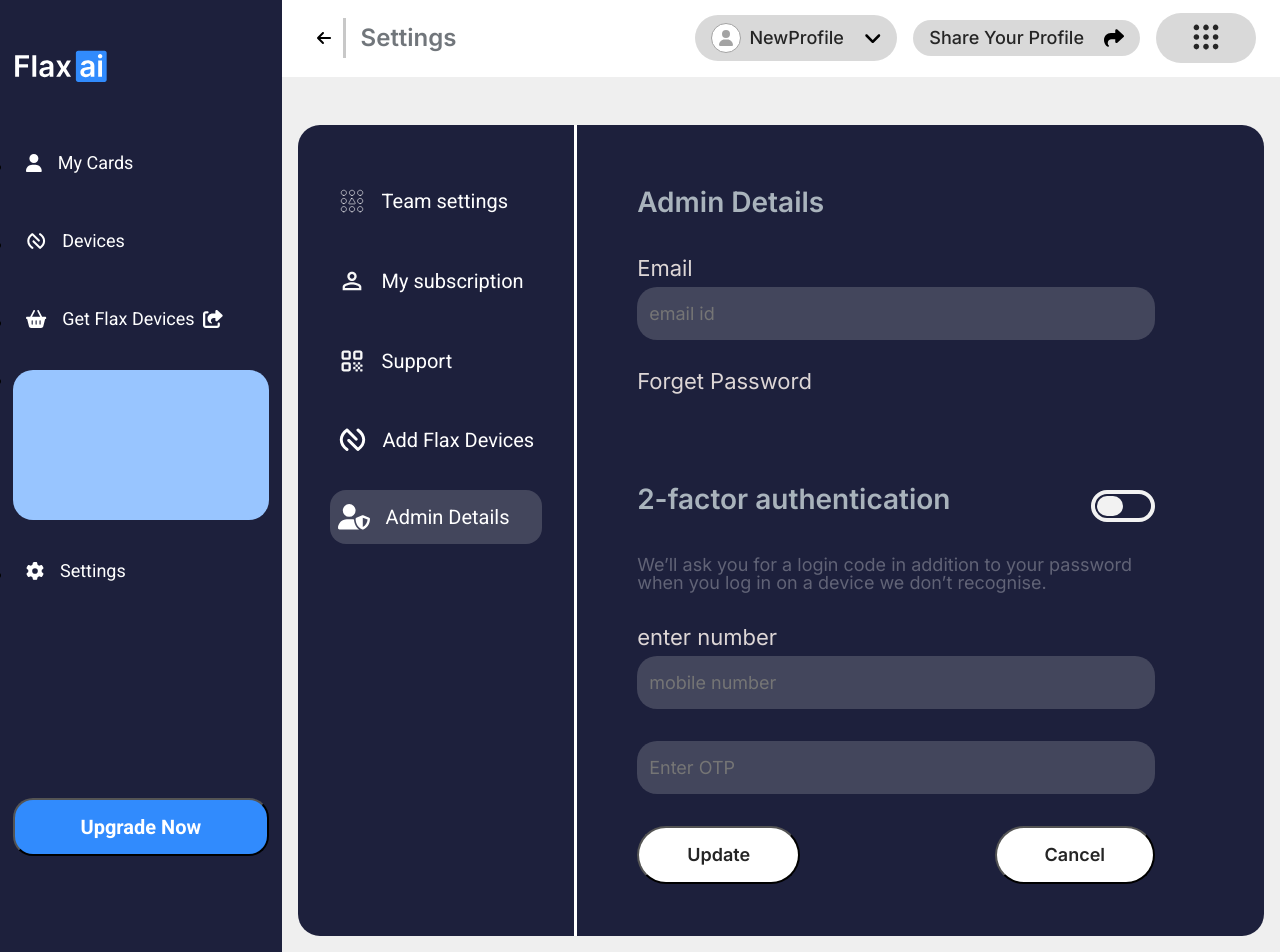
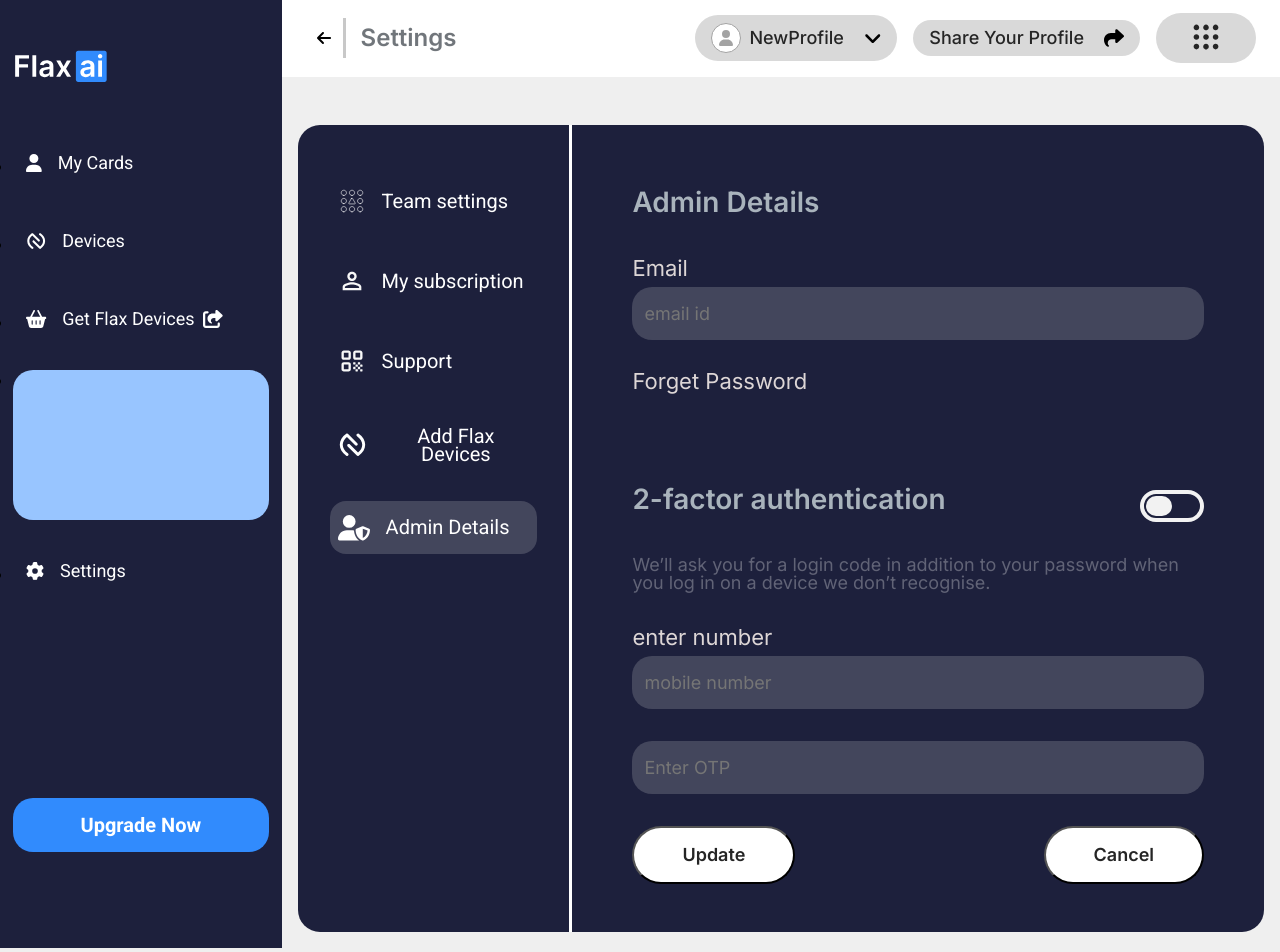
Before and after one commit to saquibnasar/flaxdashboardcode, a React (Create React App) app: page /setting_admin in a window 1280 px wide. Built offline with nearby package versions, Linux system fonts and the light colour scheme.

Commit message:
new changes

```diff
--- a/src/component/SIdebar.js
+++ b/src/component/SIdebar.js
@@ -27,7 +27,7 @@
         </li>
 
         <li className="nav-item">
-          <NavLink className="nav-link" aria-current="page" to="/fetflaxdevices"><FontAwesomeIcon icon={faBasketShopping} /> <div className='d-flex gap-2' >Get Flax Devices <FontAwesomeIcon icon={faShareSquare} /> </div></NavLink>
+          <NavLink className="nav-link" aria-current="page" to="/"><FontAwesomeIcon icon={faBasketShopping} /> <div className='d-flex gap-2' >Get Flax Devices <FontAwesomeIcon icon={faShareSquare} /> </div></NavLink>
         </li>
         <li className="nav-box">
         </li>
--- a/src/sass/navbar.scss
+++ b/src/sass/navbar.scss
@@ -78,6 +78,7 @@
         /* padding: 1rem; */
         justify-content: center;
         padding-left: 70px;
+        padding-right: 24px;
         }
         input[type="search"]::-webkit-search-decoration,
 input[type="search"]::-webkit-search-cancel-button,
@@ -135,7 +136,7 @@
                 transition: 0.5s;
               }
               label:active:after{
-                width: 100%;
+                width: 50%;
               }
               label svg {
                 position: absolute;
--- a/src/sass/setting.scss
+++ b/src/sass/setting.scss
@@ -270,7 +270,7 @@
     }
     .admin{
         padding-top: 68px;
-        width: 66%;
+        width: 72.6%;
         padding-left: 60px;
         padding-right: 60px;
         .admin_detail,
@@ -305,6 +305,7 @@
                 padding: 16px 12px 16px;
                 border: none;
                 margin-bottom: 32px;
+                outline: none;
             }
 
 
--- a/src/sass/sidebar.scss
+++ b/src/sass/sidebar.scss
@@ -32,6 +32,7 @@
     align-items: center;
     margin-top: 200px;
     cursor: pointer;
+    border: none;
         }
 
     .sidebar-nav{
--- a/src/sass/teamCard.scss
+++ b/src/sass/teamCard.scss
@@ -16,6 +16,7 @@
         align-items: center;
         gap: 13px;
         border: none;
+        cursor: pointer;
         h3{
             font-family: 'Inter';
             font-style: normal;
```
